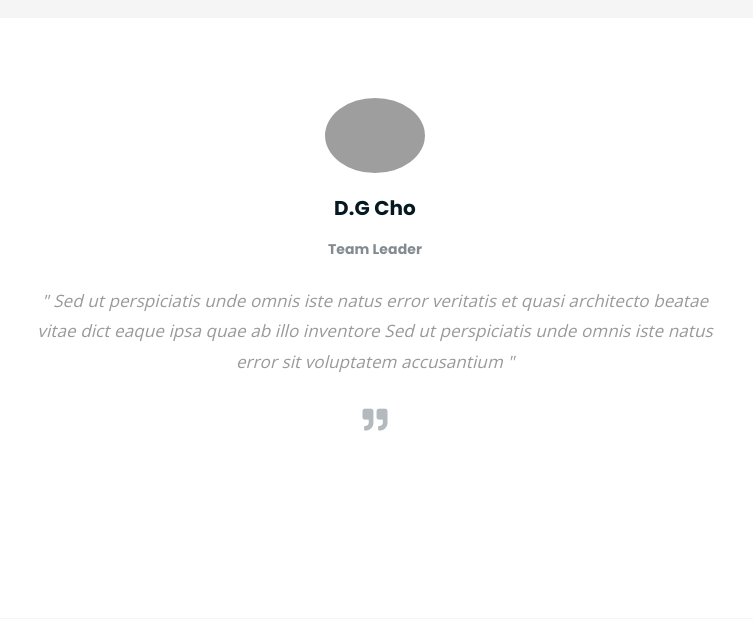
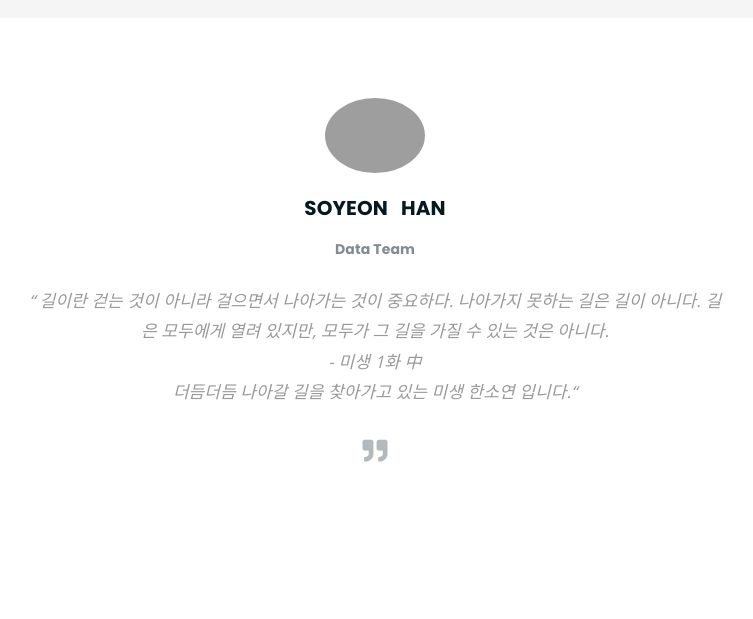
Before and after one commit to sc303030/finalExam02, a Django app: page /djangofinal/about/ in a window 1280 px wide. Shown: the part 3158-3777 px from the top of the page, without its empty margins (265-1018 px from the left). Run offline with Django 3.2, Linux system fonts and the light colour scheme; some libraries are stand-ins or nearby versions; grey boxes are pictures that could not be loaded.

Commit message:
"20.12.11 | mod"

```diff
--- a/djangofinal/finalApp/templates/finalApp/about_2.html
+++ b/djangofinal/finalApp/templates/finalApp/about_2.html
@@ -159,12 +159,41 @@
 					<div class="testimonial-sliders">
 						<div class="single-testimonial-slider">
 							<div class="client-avater">
-								<img src="{% static 'assets/img/avaters/민경_프로필.png' %}" alt="">
+								<img src="{% static 'assets/img/avaters/soyeon.png' %}" alt="">
 							</div>
 							<div class="client-meta">
-								<h3>D.G Cho <span>Team Leader</span></h3>
+								<h3>SOYEON&nbsp;&nbsp;&nbsp;HAN<span>Data Team</span></h3>
 								<p class="testimonial-body">
-									" Sed ut perspiciatis unde omnis iste natus error veritatis et  quasi architecto beatae vitae dict eaque ipsa quae ab illo inventore Sed ut perspiciatis unde omnis iste natus error sit voluptatem accusantium "
+									“ 길이란 걷는 것이 아니라 걸으면서 나아가는 것이 중요하다. 나아가지 못하는 길은 길이 아니다. 길은 모두에게 열려 있지만, 모두가 그 길을 가질 수 있는 것은 아니다.
+										<br/>- 미생 1화 中 <br/>더듬더듬 나아갈 길을 찾아가고 있는 미생 한소연 입니다.“</p>
+								<div class="last-icon">
+									<i class="fas fa-quote-right"></i>
+								</div>
+							</div>
+						</div>
+						<div class="single-testimonial-slider">
+							<div class="client-avater">
+								<img src="{% static 'assets/img/avaters/mingyeong.png' %}" alt="">
+							</div>
+							<div class="client-meta">
+								<h3>MANGO&nbsp;&nbsp;&nbsp;KIM<span>Data Team</span></h3>
+								<p class="testimonial-body">
+									"흰 천과 바람만 있음 어디든 갈 수 있어<br/> - 꽃보다 남자 中<br/>
+어디론가 떠나고싶은 김민경입니다"</p>
+								<div class="last-icon">
+									<i class="fas fa-quote-right"></i>
+								</div>
+							</div>
+						</div>
+						<div class="single-testimonial-slider">
+							<div class="client-avater">
+								<img src="{% static 'assets/img/avaters/gyeonghyeon.png' %}" alt="">
+							</div>
+							<div class="client-meta">
+								<h3>GYEONGHYEON&nbsp;&nbsp;&nbsp;LEE<span>Web Team</span></h3>
+								<p class="testimonial-body">
+									"신이나 ♪ 신이나 ♪ 엣헴 엣헴 신이나 ♪ <br/>
+									펭수와 농구를 사랑하는 <br/>이경현입니다."
 								</p>
 								<div class="last-icon">
 									<i class="fas fa-quote-right"></i>
@@ -173,12 +202,17 @@
 						</div>
 						<div class="single-testimonial-slider">
 							<div class="client-avater">
-								<img src="{% static 'assets/img/avaters/avatar2.png' %}" alt="">
+								<img src="{% static 'assets/img/avaters/JIWON.png' %}" alt="">
 							</div>
 							<div class="client-meta">
-								<h3>M.K Kim <span>Team member</span></h3>
+								<h3>JIWON&nbsp;&nbsp;&nbsp;YUN<span>Web Team</span></h3>
 								<p class="testimonial-body">
-									" Sed ut perspiciatis unde omnis iste natus error veritatis et  quasi architecto beatae vitae dict eaque ipsa quae ab illo inventore Sed ut perspiciatis unde omnis iste natus error sit voluptatem accusantium "
+									"돈이 최고인 사람, 김치 한 조각에 밥만 먹어도 되는 사람,<br/>
+										다양하지. 옳고 그른 건 없어.
+									다 자기 가치에 따라 살 뿐이야.<br/>
+										그래서 너, 지금 이순간 네 가치에 따라서 행복하냐고.<br/>
+									- 베토벤 바이러스 中<br/>
+									올바른 가치로 행복한 삶을 살고싶은 윤지원입니다."
 								</p>
 								<div class="last-icon">
 									<i class="fas fa-quote-right"></i>
@@ -187,40 +221,12 @@
 						</div>
 						<div class="single-testimonial-slider">
 							<div class="client-avater">
-								<img src="{% static 'assets/img/avaters/avatar3.png' %}" alt="">
+								<img src="{% static 'assets/img/avaters/donggun.png' %}" alt="">
 							</div>
 							<div class="client-meta">
-								<h3>J.W Yun <span>Team member</span></h3>
+								<h3>조동균<span>Team Reader</span></h3>
 								<p class="testimonial-body">
-									" Sed ut perspiciatis unde omnis iste natus error veritatis et  quasi architecto beatae vitae dict eaque ipsa quae ab illo inventore Sed ut perspiciatis unde omnis iste natus error sit voluptatem accusantium "
-								</p>
-								<div class="last-icon">
-									<i class="fas fa-quote-right"></i>
-								</div>
-							</div>
-						</div>
-						<div class="single-testimonial-slider">
-							<div class="client-avater">
-								<img src="{% static 'assets/img/avaters/avatar3.png' %}" alt="">
-							</div>
-							<div class="client-meta">
-								<h3>G.H Lee <span>Team member</span></h3>
-								<p class="testimonial-body">
-									" Sed ut perspiciatis unde omnis iste natus error veritatis et  quasi architecto beatae vitae dict eaque ipsa quae ab illo inventore Sed ut perspiciatis unde omnis iste natus error sit voluptatem accusantium "
-								</p>
-								<div class="last-icon">
-									<i class="fas fa-quote-right"></i>
-								</div>
-							</div>
-						</div>
-						<div class="single-testimonial-slider">
-							<div class="client-avater">
-								<img src="{% static 'assets/img/avaters/avatar3.png' %}" alt="">
-							</div>
-							<div class="client-meta">
-								<h3>S.Y Han <span>Team member</span></h3>
-								<p class="testimonial-body">
-									" Sed ut perspiciatis unde omnis iste natus error veritatis et  quasi architecto beatae vitae dict eaque ipsa quae ab illo inventore Sed ut perspiciatis unde omnis iste natus error sit voluptatem accusantium "
+									"팀장님"
 								</p>
 								<div class="last-icon">
 									<i class="fas fa-quote-right"></i>
```
